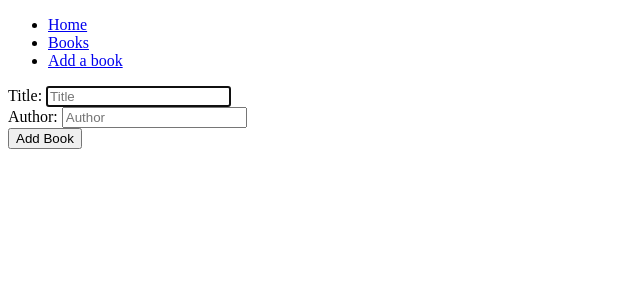
After one commit to MarkTheSharky/wk4_day3_book_db, a Flask app: page /books/new in a window 1280 px wide. The commit adds this page. Shown: the top 300 px of the page, without its empty margins (0-640 px from the left). Run offline with Flask 2, Linux system fonts and the light colour scheme; data that the repository does not hold is empty; some libraries are stand-ins or nearby versions.

Commit message:
done for the day

```diff
--- a/controllers/books_controller.py
+++ b/controllers/books_controller.py
@@ -2,6 +2,7 @@ from flask import Flask, render_template, redirect, request, Blueprint
 from repositories import author_repository, book_repository
 
 from models.book import Book
+from models.author import Author
 
 books_blueprint = Blueprint("books", __name__)
 
@@ -9,3 +10,30 @@ books_blueprint = Blueprint("books", __name__)
 def books():
     books = book_repository.select_all()
     return render_template("books/index.html", all_books = books)
+
+@books_blueprint.route("/books/<id>/delete", methods=["POST"])
+def delete_book(id):
+    book_repository.delete(id)
+    return redirect("/books")
+
+@books_blueprint.route("/books/new")
+def new_book():
+    books = book_repository.select_all()
+    return render_template("books/new.html", all_books=books)
+
+@books_blueprint.route("/books", methods=["POST"])
+def create_book():
+    book_list = book_repository.select_all()
+    for book in book_list:
+        if book.author.name == request.form["author"]:
+            new_book = Book(request.form["title"], book.author)
+            book_repository.save(new_book)
+            return
+        else:
+            new_author = Author(request.form["author"])
+            author_repository.save(new_author)
+            new_book = Book(request.form["title"], new_author)
+            book_repository.save(new_book)
+
+
+    return redirect("/books")
--- a/repositories/author_repository.py
+++ b/repositories/author_repository.py
@@ -33,7 +33,7 @@ def delete_all():
     sql = "DELETE FROM authors"
     run_sql(sql)
 
-def delete_id(id):
+def delete(id):
     sql = "DELETE FROM authors WHERE id = %s"
     values = [id]
     run_sql(sql, values)
--- a/repositories/book_repository.py
+++ b/repositories/book_repository.py
@@ -38,7 +38,7 @@ def delete_all():
     sql = "DELETE FROM books"
     run_sql(sql)
 
-def delete_id(id):
+def delete(id):
     sql = "DELETE FROM books WHERE id = %s"
     values = [id]
     run_sql(sql, values)
--- a/templates/base.html
+++ b/templates/base.html
@@ -14,6 +14,7 @@
       <ul class="menu">
         <li><a href="/">Home</a></li>
         <li><a href="/books">Books</a></li>
+        <li><a href="/books/new">Add a book</a></li>
       </ul>
     </nav>
   </header>
--- /dev/null
+++ b/templates/books/new.html
@@ -0,0 +1,18 @@
+{% extends 'base.html' %}
+{% block content %}
+
+<form action="/books" method="POST">
+    <div>
+        <label for="title">Title:</label>
+        <input type="text" name="title" id="title" placeholder="Title" required autofocus>
+    </div>
+
+    <div>
+        <label for="author">Author:</label>
+        <input type="text" name="author" id="author" placeholder="Author" required>
+    </div>
+
+    <button type="submit">Add Book</button>
+</form>
+
+{% endblock content %}
```
Also changed, not shown: templates/books/index.html (+8 -2 lines).
